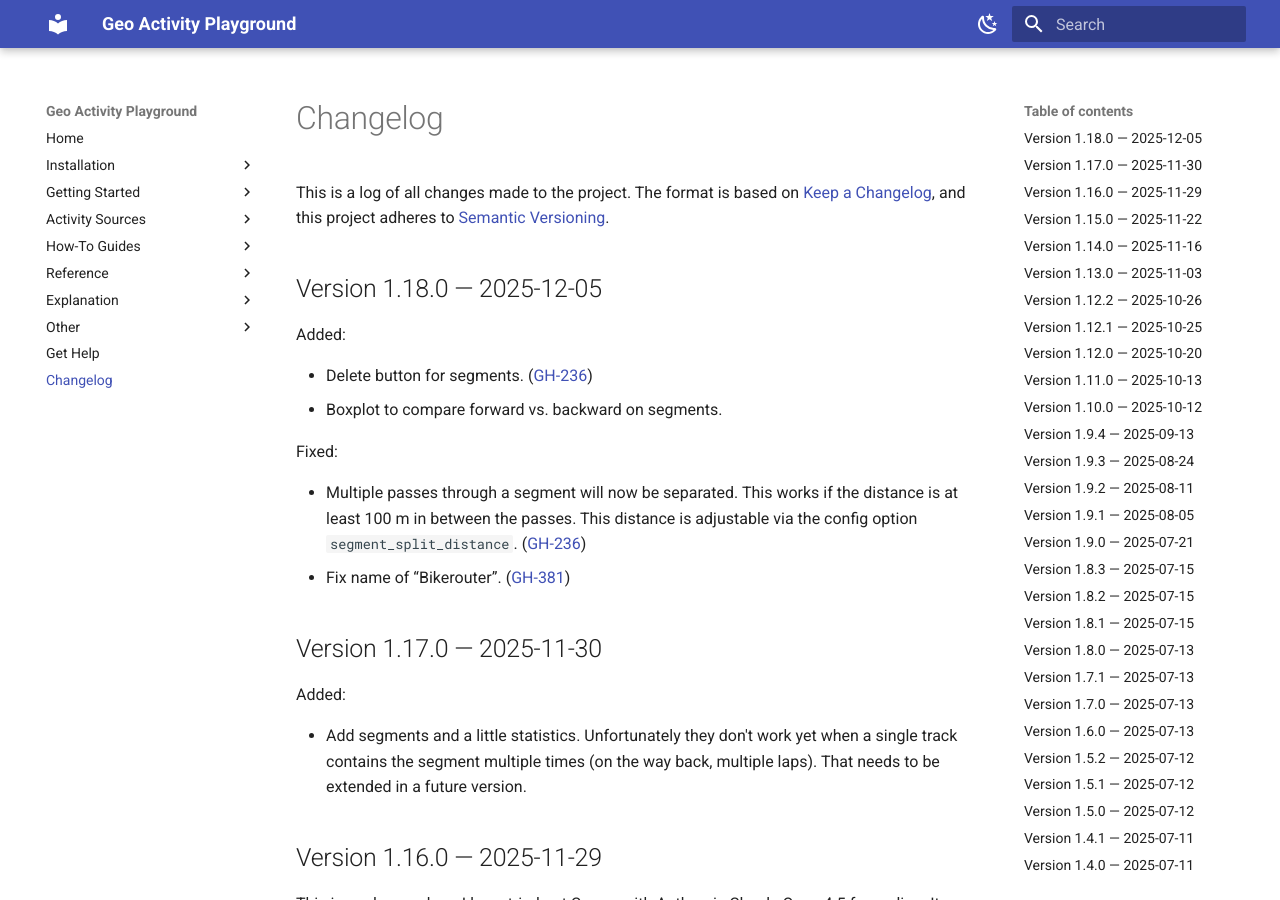
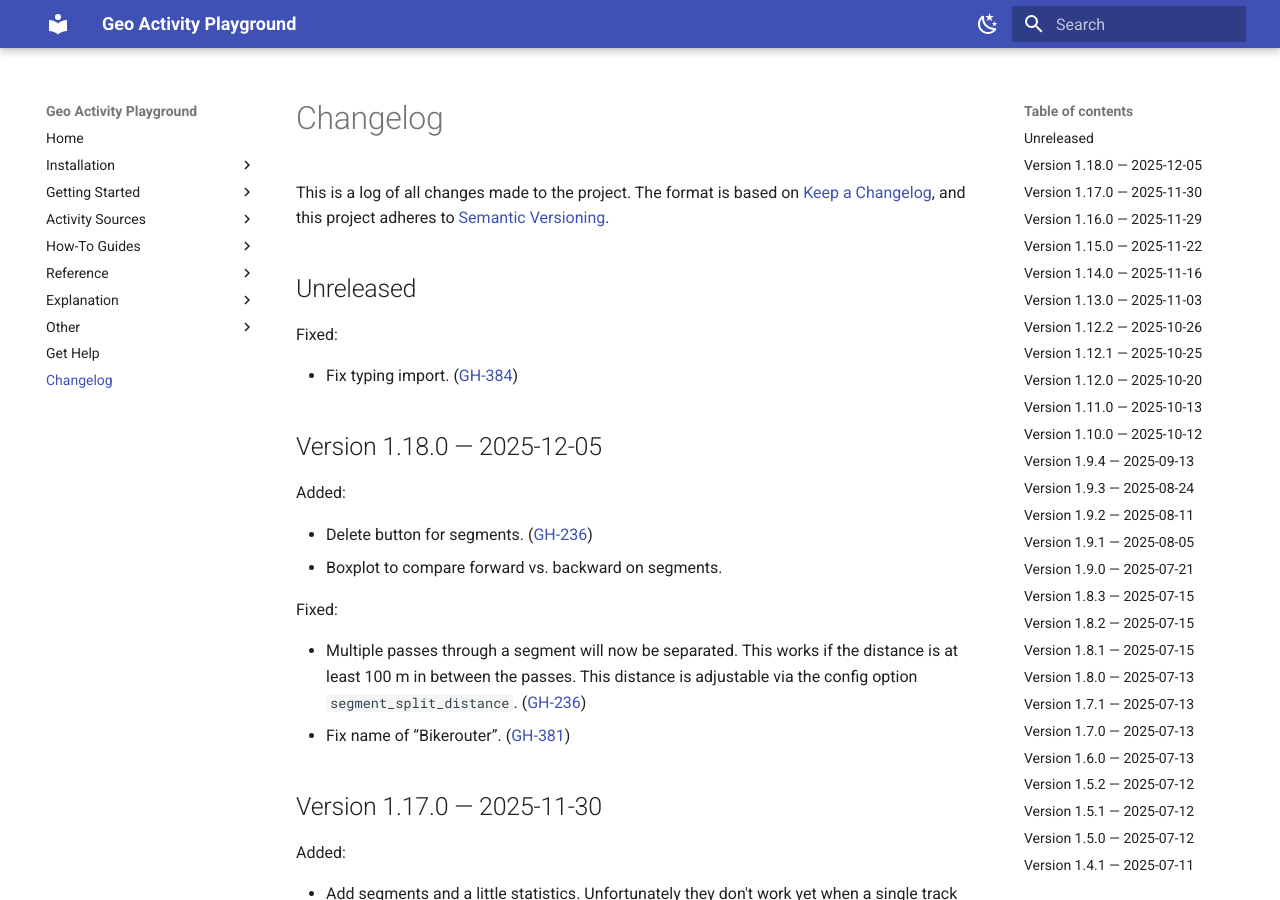
Before and after one commit to martin-ueding/geo-activity-playground, an MkDocs documentation site: the page built from docs/changelog.md, in a window 1280 px wide and 900 px high. Built offline with MkDocs 1.6.1 and Material for MkDocs 9.7.7, drawn with Linux system fonts in a browser that asks for light colours.

Commit message:
Changelog entry

```diff
--- a/docs/changelog.md
+++ b/docs/changelog.md
@@ -14,6 +14,12 @@
 
 ([GH-000](https://github.com/martin-ueding/geo-activity-playground/issues/000))
 -->
+
+## Unreleased
+
+Fixed:
+
+- Fix typing import. ([GH-384](https://github.com/martin-ueding/geo-activity-playground/issues/384))
 
 ## Version 1.18.0 — 2025-12-05
 
```
